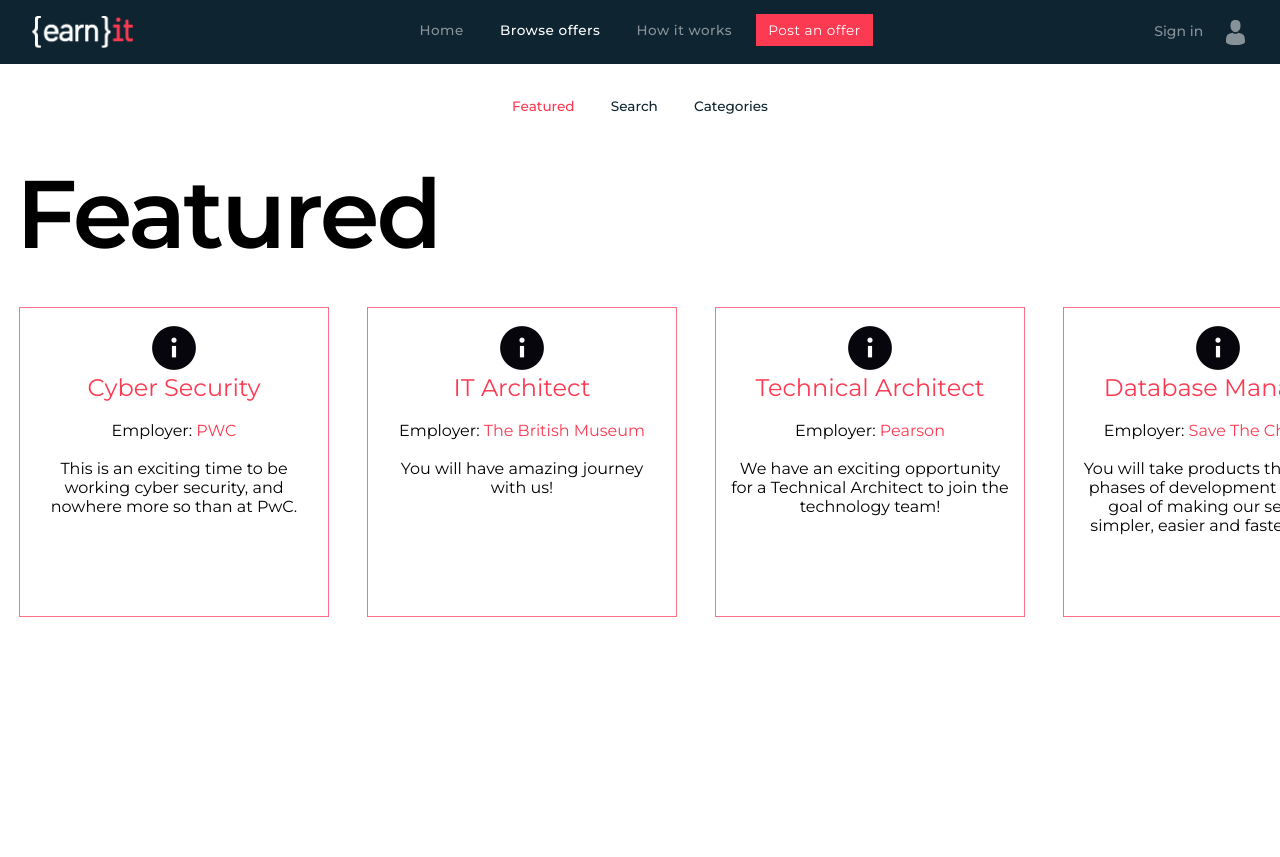
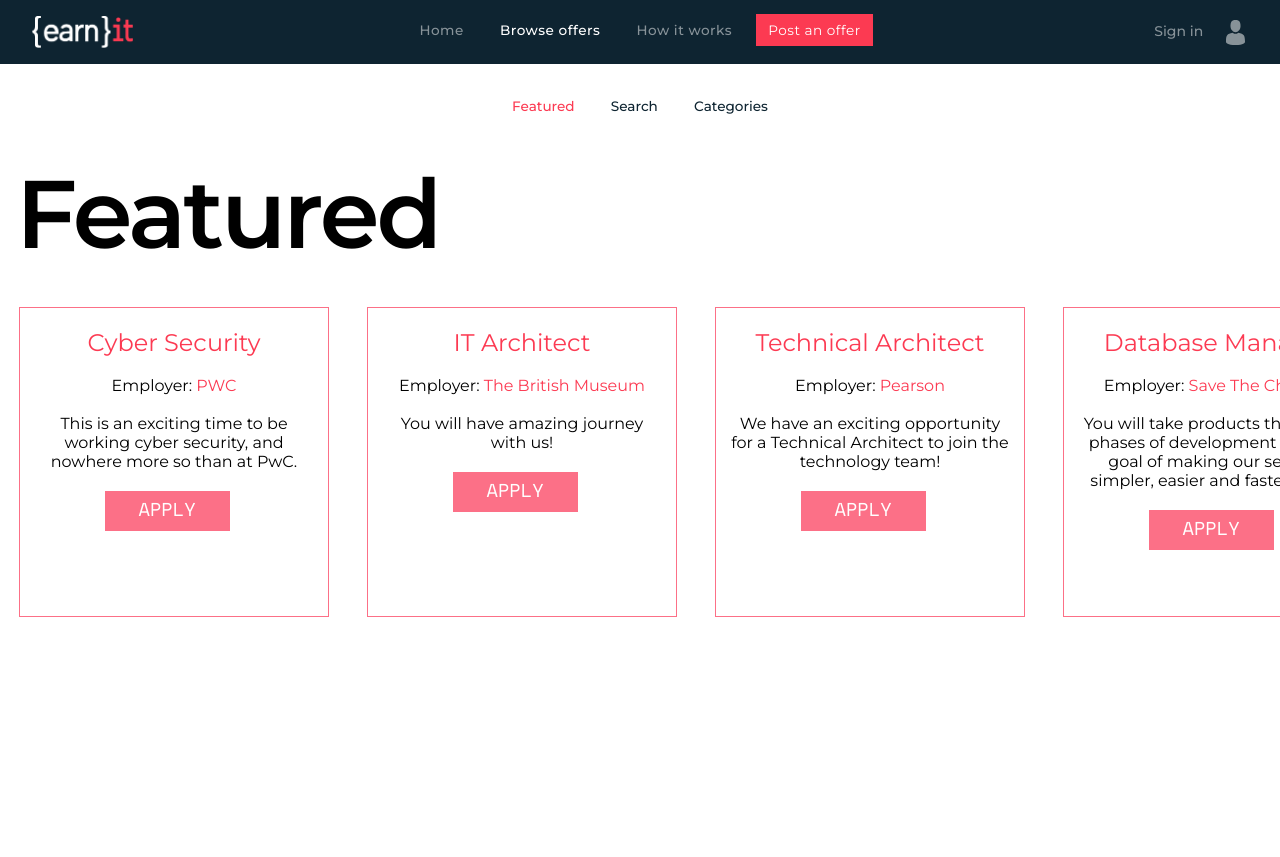
Before and after one commit to myelonka/earnit, a PHP site: page /browse.php?page=feat&id=4 in a window 1280 px wide. Shown: the top 857 px of the page. Run offline with PHP 8.4, Linux system fonts and the light colour scheme; data comes from the database, SQL or seed files in the repository; some libraries are stand-ins or nearby versions.

Commit message:
Apply Button

```diff
--- a/browse-categ.php
+++ b/browse-categ.php
@@ -48,7 +48,7 @@
     $stmt->bind_result($author, $title, $description, $promoSentence, $deadline);
     $stmt->execute();
     while ($stmt->fetch()) {
-            echo "<div class='col-4 equal' id='stile_ingrid'> <a href='#openModal'><img src='img/browse_icon.png'/></a><br><span class='post_title'>$title </span> <br><br> Employer: <span class='post_var'>$author</span><br><br> <span >$promoSentence</span></div> ";
+            echo "<div class='col-4 equal' id='stile_ingrid'><span class='post_title'>$title </span> <br><br> Employer: <span class='post_var'>$author</span><br><br> <span >$promoSentence</span><br><a href='?page=search&id=$postId#openModal' id='apply-button'>APPLY</a></div> ";
         }
     ?>
 
--- a/browse-feat.php
+++ b/browse-feat.php
@@ -23,7 +23,7 @@ $stmt->execute();
 
 while ($stmt->fetch()) {
     // Set the postid in the url so you can know which post has been clicked
-    echo "<div id='stile_ingrid'> <a href='?page=feat&id=$postId#openModal'><img src='img/browse_icon.png'/></a><br><span class='post_title'>$title </span> <br><br> Employer: <span class='post_var'>$author</span><br><br> <span >$promoSentence</span></div>";
+    echo "<div id='stile_ingrid'> <span class='post_title'>$title </span> <br><br> Employer: <span class='post_var'>$author</span><br><br> <span >$promoSentence</span><br><a href='?page=feat&id=$postId#openModal' id='apply-button'>APPLY</a></div>";
     }
     $stmt->close();
 ?>
--- a/browse-search.php
+++ b/browse-search.php
@@ -44,7 +44,7 @@
 
     while ($stmt->fetch()) {
         // Set the postid in the url so you can know which post has been clicked
-        echo "<div id='stile_ingrid'> <a href='?page=search&id=$postId#openModal'><img src='img/browse_icon.png'/></a><br><span class='post_title'>$title </span> <br><br> Employer: <span class='post_var'>$author</span><br><br> <span >$promoSentence</span></div>";
+        echo "<div id='stile_ingrid'> <span class='post_title'>$title </span> <br><br> Employer: <span class='post_var'>$author</span><br><br> <span >$promoSentence</span><br><a href='?page=search&id=$postId#openModal' id='apply-button'>APPLY</a></div>";
         }
         $stmt->close();
     ?>
--- a/main.css
+++ b/main.css
@@ -704,6 +704,34 @@ footer {
 	color: #FC3A52 !important;
 }
 
+#apply-button {
+	height: 2.5rem;
+	width: 45%;
+	float: left;
+	font-weight: 500;
+	background: #FC7087;
+	color: #fff;
+	font-family: 'Space Mono', monospace;
+	font-size: 14pt;
+	padding-top: 4px;
+	margin-left: 25%;
+	margin-top: 20px;
+}
+
+#apply-button:hover{
+	background: #FC3A52;
+	color: #fff;
+}
+
+::-webkit-input-placeholder {
+	color: #999999;
+}
+
+[placeholder]:focus::-webkit-input-placeholder {
+	color: transparent;
+}
+
+
 
 
 
@@ -960,7 +988,7 @@ footer {
 }
 
 #stile_ingrid {
-	padding: 15px;
+	padding: 20px 15px 15px 15px;
     text-align: center;
     border: 1px solid #FC7087;
     height: 310px;
```
